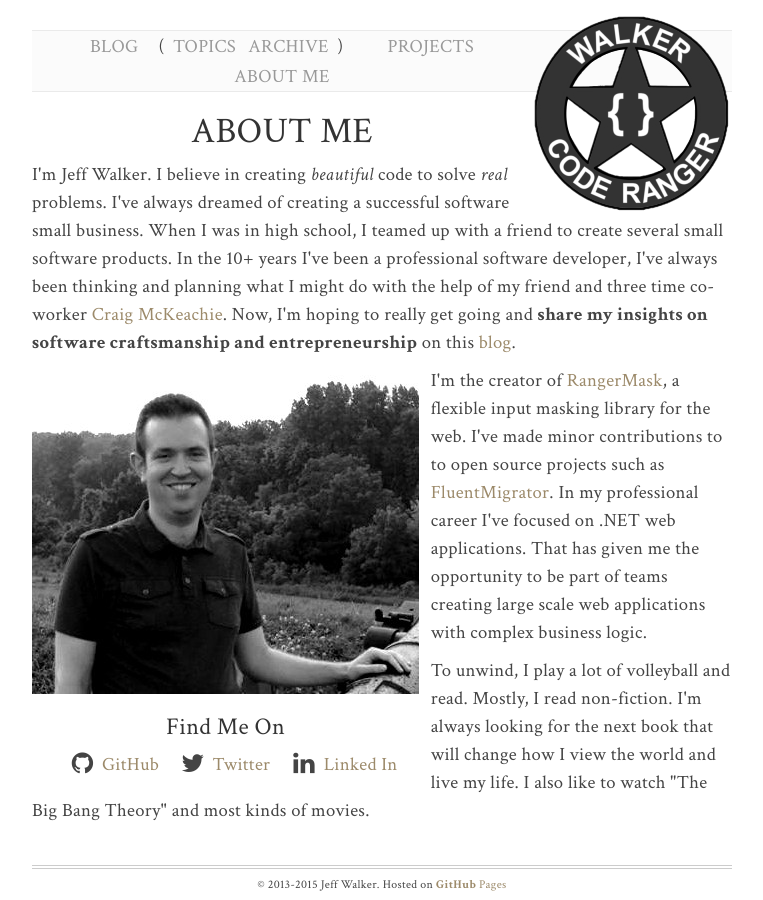
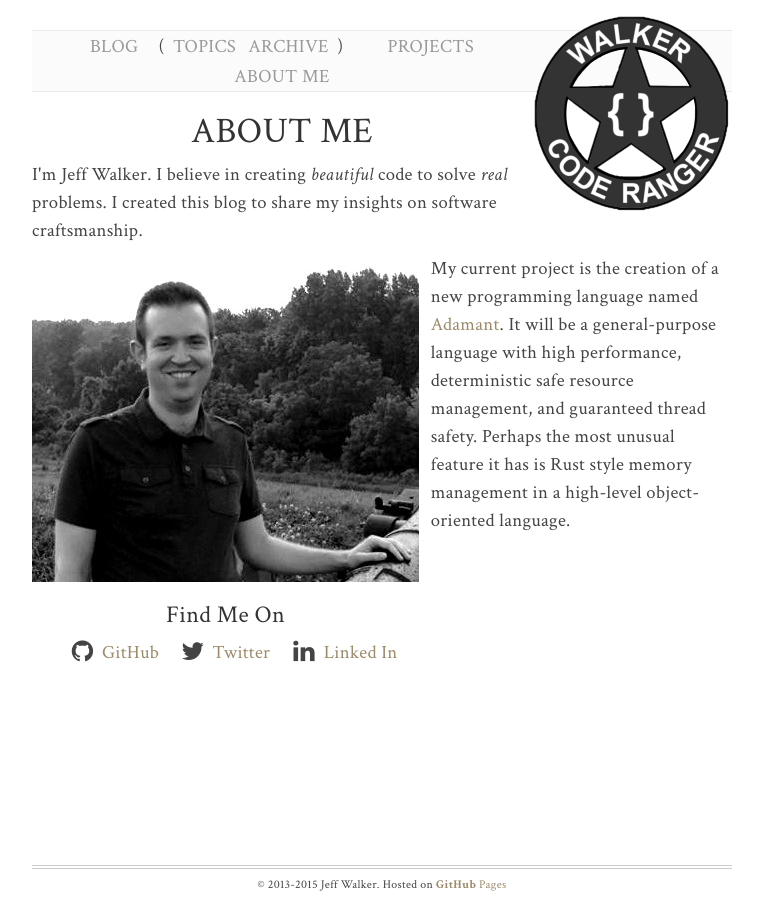
Before and after one commit to WalkerCodeRanger/WalkerCodeRanger.com, a Jekyll site: the page built from about-me/index.html, in a window 1280 px wide. Shown: the whole page, without its empty margins (258-1021 px from the left). Built offline with Jekyll 4.4.1, drawn with Linux system fonts in a browser that asks for light colours; nearby versions of some CDN libraries; comment, search, counter and statistics services are not loaded.

Commit message:
update about me

```diff
--- a/about-me/index.html
+++ b/about-me/index.html
@@ -7,15 +7,8 @@ sitemap:
 <div id="about-me">
     <h1>About Me</h1>
 
-	<p>I'm Jeff Walker.  I believe in creating <em>beautiful</em> code to solve
-	<em>real</em> problems.  I've always dreamed of creating a successful
-	software small business.  When I was in high school, I teamed up with a
-	friend to create several small software products.  In the 10+ years I've
-	been a professional software developer, I've always been thinking and planning
-	what I might do with the help of my friend and three time co-worker
-	<a href="http://www.FunnyAnt.com">Craig McKeachie</a>. Now, I'm hoping to
-	really get going and <strong>share my insights on software craftsmanship and
-	entrepreneurship</strong> on this <a href="/blog/" class="internal">blog</a>.</p>
+    <p>I'm Jeff Walker. I believe in creating <em>beautiful</em> code to solve
+    <em>real</em> problems. I created this blog to share my insights on software craftsmanship.</p>
     <img src="/images/JeffWalker.jpg" alt="Jeff Walker">
     <section id="find-me">
         <h3>Find Me On</h3>
@@ -26,15 +19,9 @@ sitemap:
         </ul>
     </section>
 
-	<p>I'm the creator of <a href="https://github.com/WalkerCodeRanger/RangerMask">RangerMask</a>,
-	a flexible input masking library for the web.  I've made minor contributions to
-	to open source projects such as
-	<a href="https://github.com/schambers/fluentmigrator">FluentMigrator</a>.  In
-	my professional career I've focused on .NET web applications. That has
-	given me the opportunity to be part of teams creating large scale web applications
-	with complex business logic.</p>
-
-	<p>To unwind, I play a lot of volleyball and read.  Mostly, I read non-fiction.
-	I'm always looking for the next book that will change how I view the world
-	and live my life.  I also like to watch "The Big Bang Theory" and most kinds of movies.</p>
+    <p>My current project is the creation of a new programming language named
+        <a href="https://adamant-lang.org/">Adamant</a>. It will be a general-purpose
+        language with high performance, deterministic safe resource management, and guaranteed
+        thread safety. Perhaps the most unusual feature it has is Rust style memory management
+        in a high-level object-oriented language.</p>
 </div>
```
Lines whose indentation alone changed are shown as unchanged.
